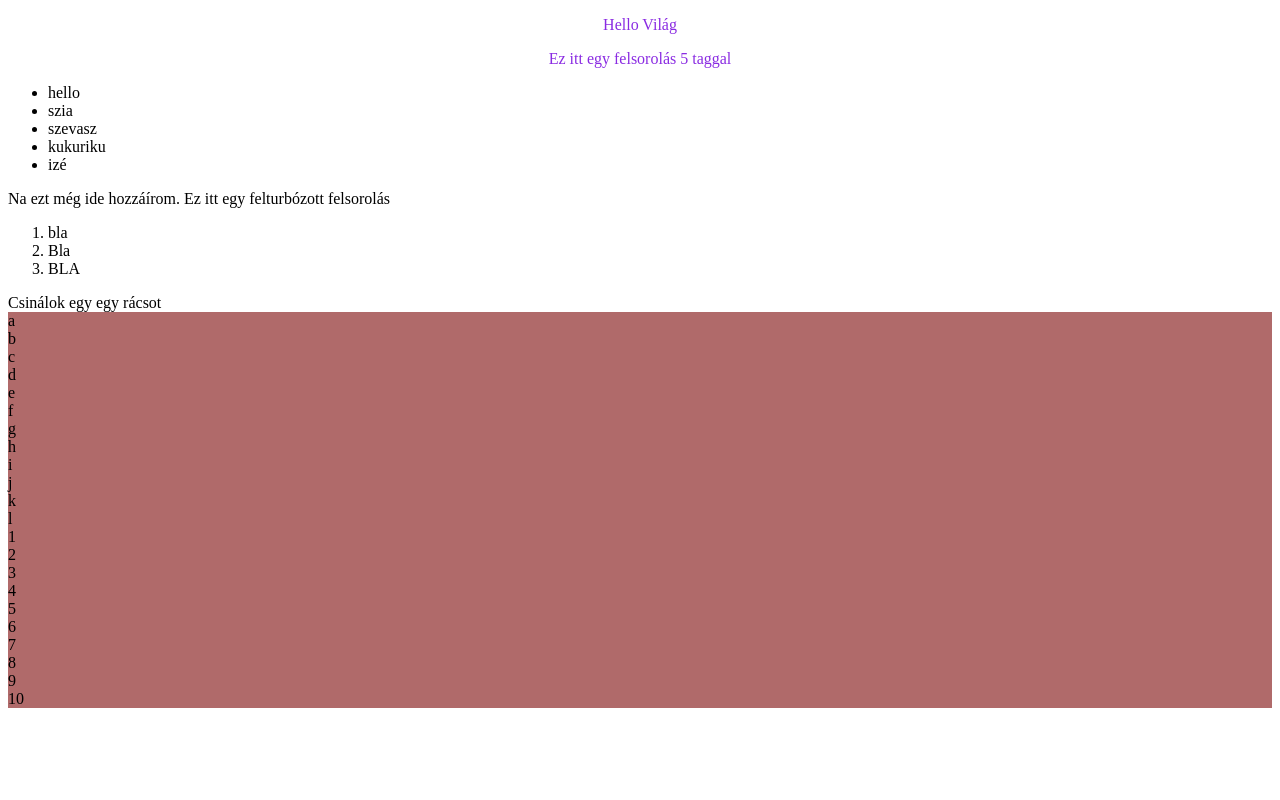
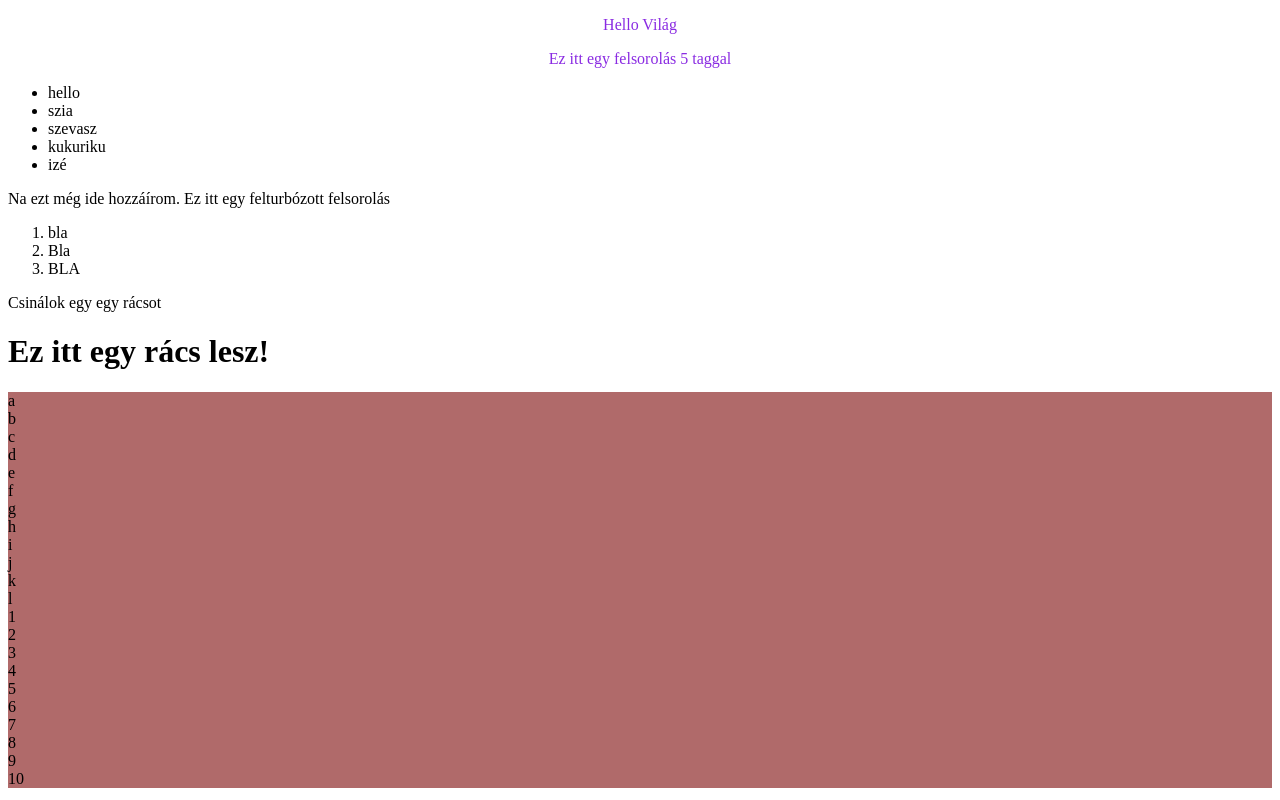
Before and after one commit to MolnAtt/enkicsiweblapom, a plain HTML site: page index.html in a window 1280 px wide. Drawn offline with Linux system fonts and the light colour scheme.

Commit message:
h1-es hozzáadása

```diff
--- a/index.html
+++ b/index.html
@@ -31,6 +31,7 @@
 
     Csinálok egy egy rácsot
 
+    <h1>Ez itt egy rács lesz!</h1>
     <div class="grid-container">
         <div class="grid-item">a</div>
         <div class="grid-item">b</div>
```
